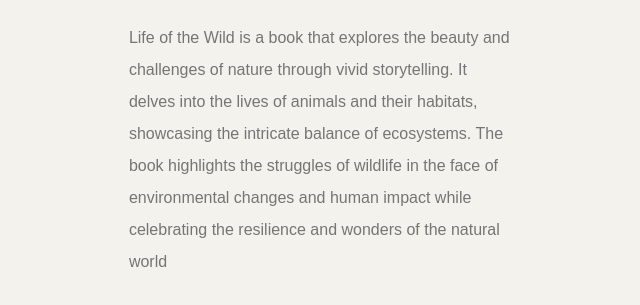
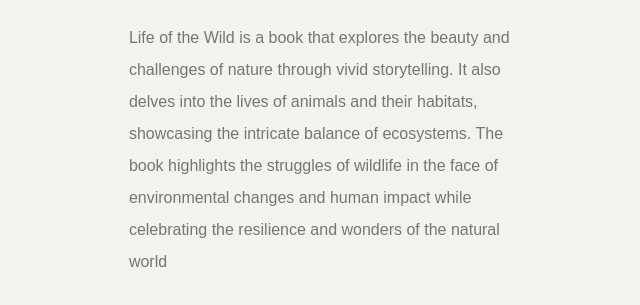
Before and after one commit to PGreandto/booksaw, a plain HTML site: page index.html in a window 1280 px wide. Shown: the part 520-825 px from the top of the page, 35-675 px from the left. Drawn offline with nearby package versions, Linux system fonts and the light colour scheme; files whose address does not match are found by name.

Commit message:
Update index.html

```diff
--- a/index.html
+++ b/index.html
@@ -144,7 +144,7 @@
 							<div class="banner-content">
 								<h2 class="banner-title">Life of the wild</h2>
 								<p>Life of the Wild is a book that explores the beauty and challenges of nature through vivid storytelling.
-									It delves into the lives of animals and their habitats, showcasing the intricate balance of ecosystems.
+									It also delves into the lives of animals and their habitats, showcasing the intricate balance of ecosystems.
 									The book highlights the struggles of wildlife in the face of environmental
 									changes and human impact while celebrating the resilience and wonders of the natural world</p>
 								<div class="btn-wrap">
```
